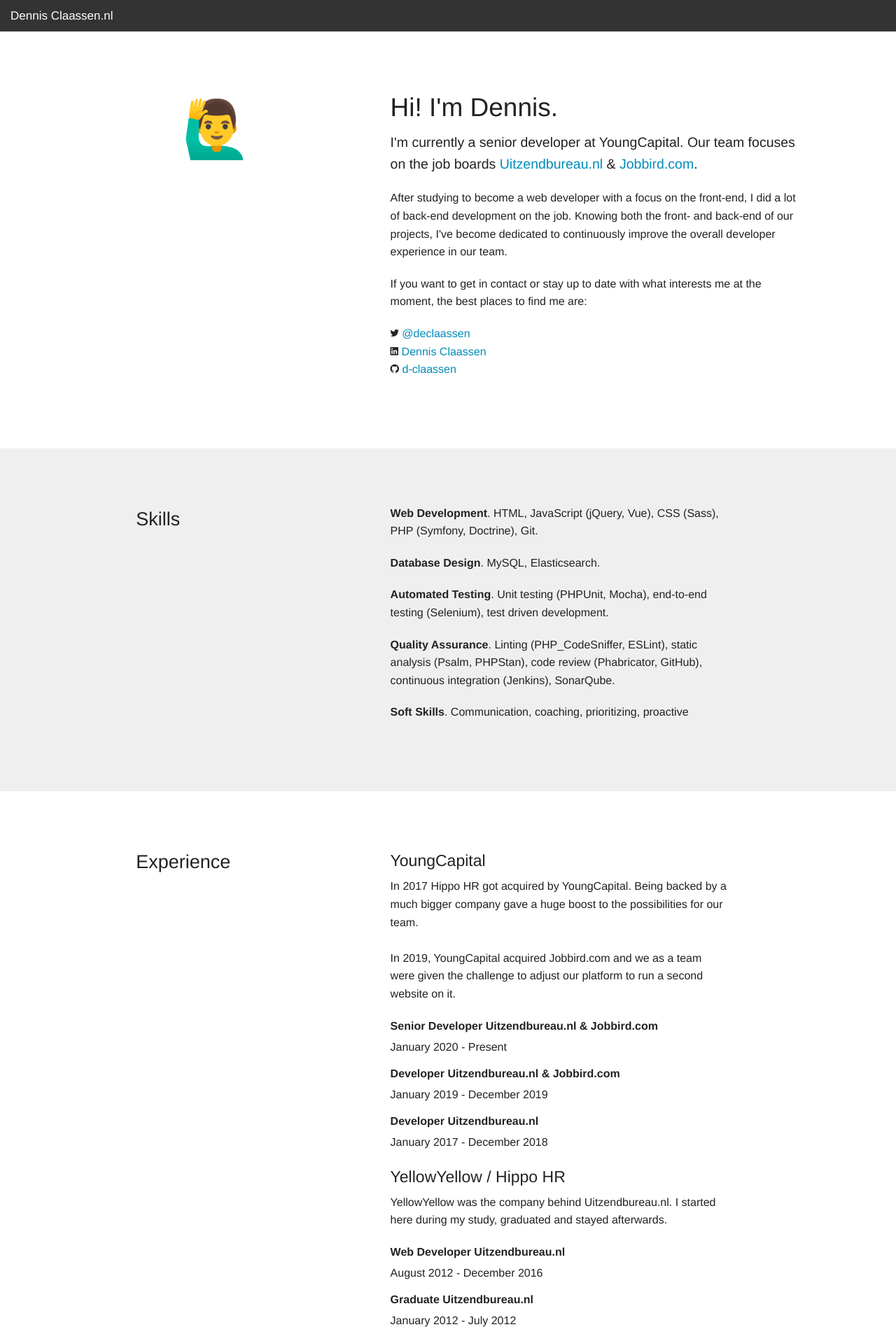
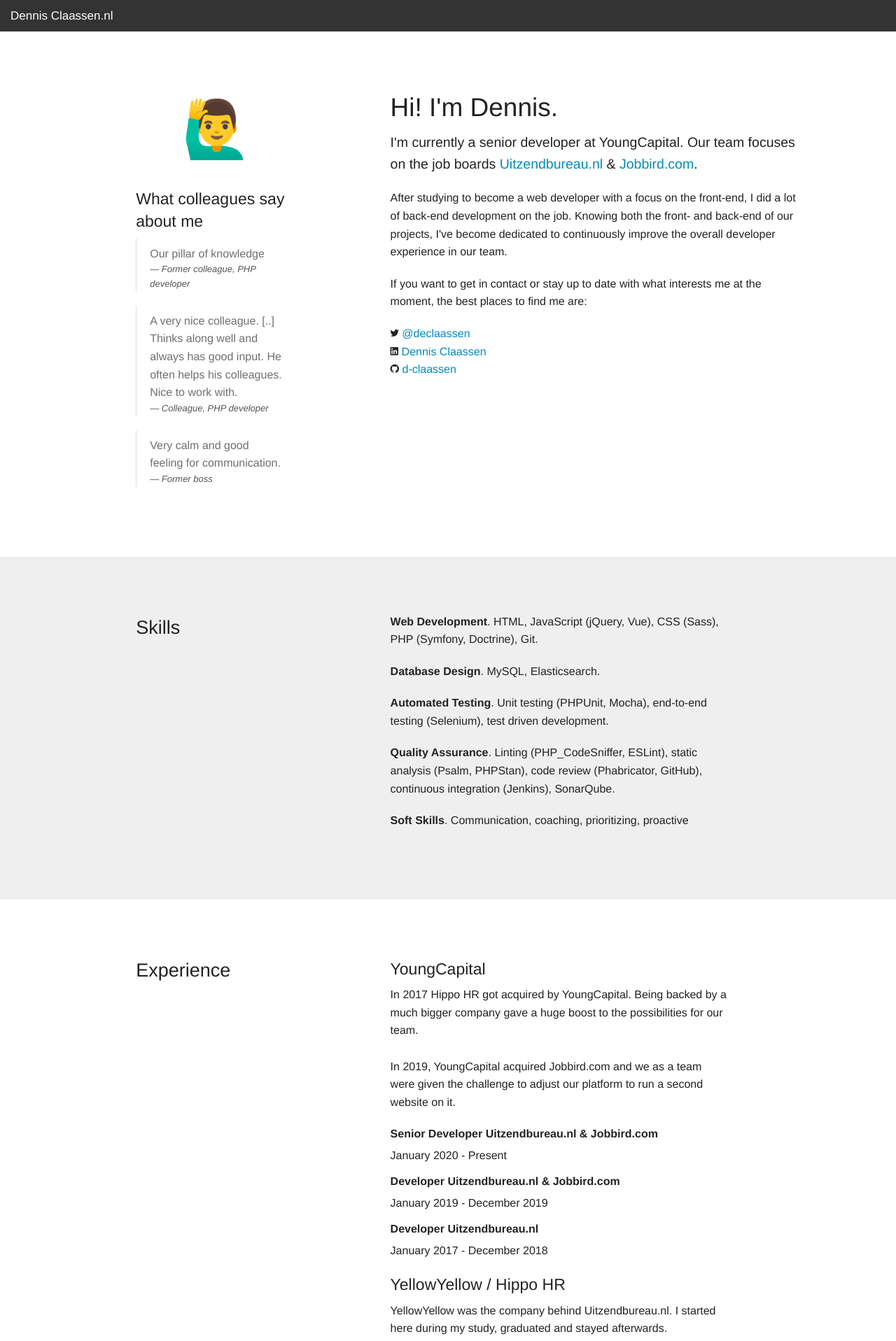
Before and after one commit to d-claassen/d-claassen.github.io, a Jekyll site: the page built from index.html, in a window 1280 px wide. Shown: the top 1917 px of the page at 70% size. Built offline with Jekyll 4.4.1, drawn with Linux system fonts in a browser that asks for light colours; some of the changed text lies outside the part shown.

Commit message:
Some quotes about me

```diff
--- a/_data/resume-education.yml
+++ b/_data/resume-education.yml
@@ -1,5 +1,5 @@
 - school: Hogeschool van Arnhem en Nijmegen
   studies:
-  - study: Informatica en Communicatie Academie
+  - study: "Communication & Multimedia Design"
     start: September 2008
     end: June 2012
--- /dev/null
+++ b/_data/resume-quotes.yml
@@ -0,0 +1,8 @@
+- quote: "Our pillar of knowledge"
+  author: "Former colleague, PHP developer"
+
+- quote: "A very nice colleague. [..] Thinks along well and always has good input. He often helps his colleagues. Nice to work with."
+  author: "Colleague, PHP developer"
+
+- quote: "Very calm and good feeling for communication."
+  author: "Former boss"
--- a/css/style.scss
+++ b/css/style.scss
@@ -16,6 +16,10 @@
 		display: grid;
 		grid-template-columns: 1fr 5fr 2fr 5fr 5fr 2fr;
 		grid-gap: 20px;
+
+		&.me {
+			grid-template-rows: min-content 1fr;
+		}
 	}
 }
 
@@ -28,8 +32,14 @@
 		text-align: center;
 	}
 
+	.quotes {
+		grid-column: 2 / 2;
+		grid-row: 2 / 2;
+	}
+
 	.intro {
 		grid-column: 4 / 7;
+		grid-row: 1 / 3;
 
 		line-height: 1.2;
 	}
--- a/index.html
+++ b/index.html
@@ -44,6 +44,20 @@
         </a>
       </li>
     </ul>
+  </div>
+  <div class="quotes">
+    <h4>What colleagues say about me</h4>
+    {% for quote in site.data.resume-quotes %}
+
+      <blockquote>
+        {{ quote.quote }}
+
+        {% if quote.author %}
+        <cite>{{ quote.author }}</cite>
+        {% endif %}
+      </blockquote>
+
+    {% endfor %}
   </div>
 </section>
 
```
